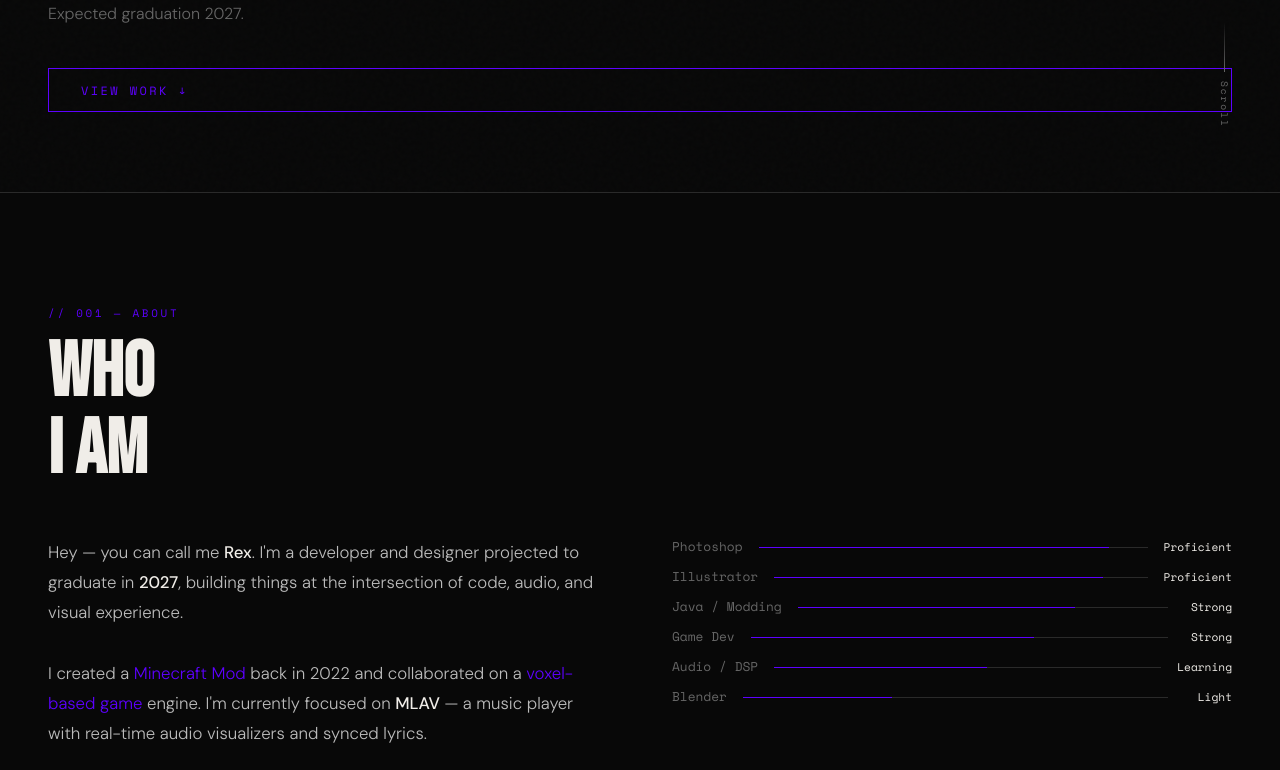
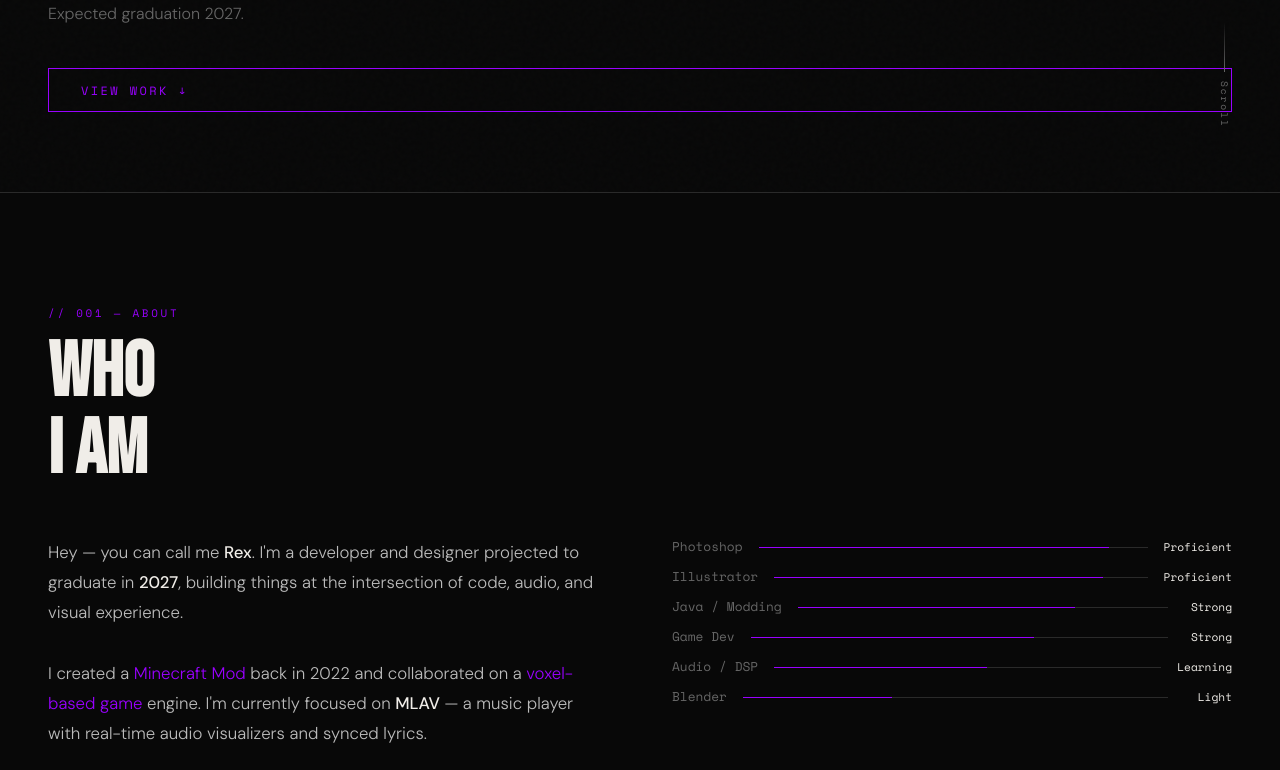
Before and after one commit to Rexboy909/Advanced_Progreamming_Portfolio_25-26, a plain HTML site: page index.html in a window 1280 px wide. Shown: the part 608-1378 px from the top of the page. Drawn offline with nearby package versions, Linux system fonts and the light colour scheme.

Commit message:
color change

```diff
--- a/index.html
+++ b/index.html
@@ -17,7 +17,7 @@
       --muted:   #666666;
       --light:   #bbbbbb;
       --white:   #f0ede8;
-      --accent:  #5d00ff;   /* Deep Purple */
+      --accent:  #9900ff;   /* Deep Purple */
       --accent2: #bb1cff;   /* Pink */
       --font-display: 'Bebas Neue', sans-serif;
       --font-mono:    'Space Mono', monospace;
```
